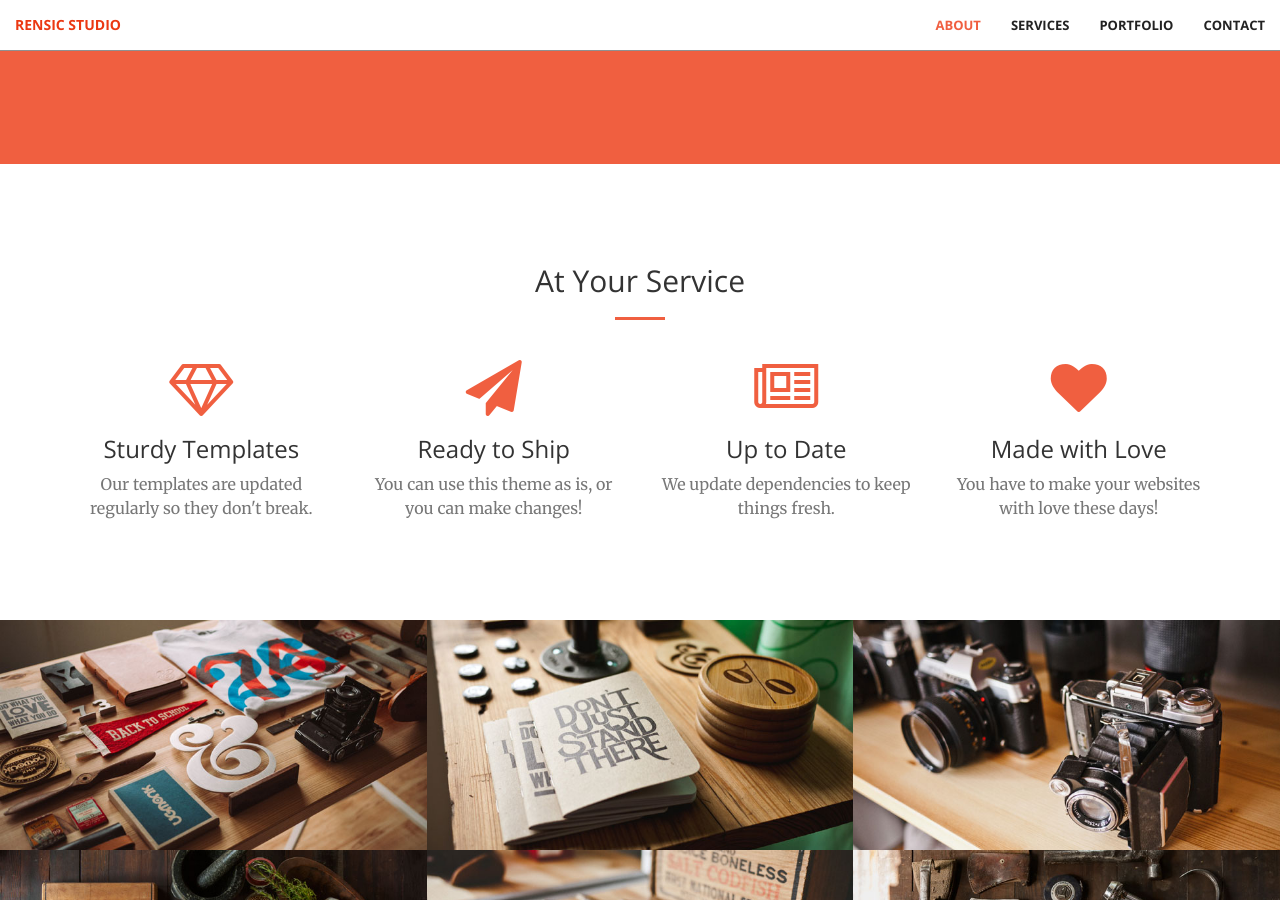
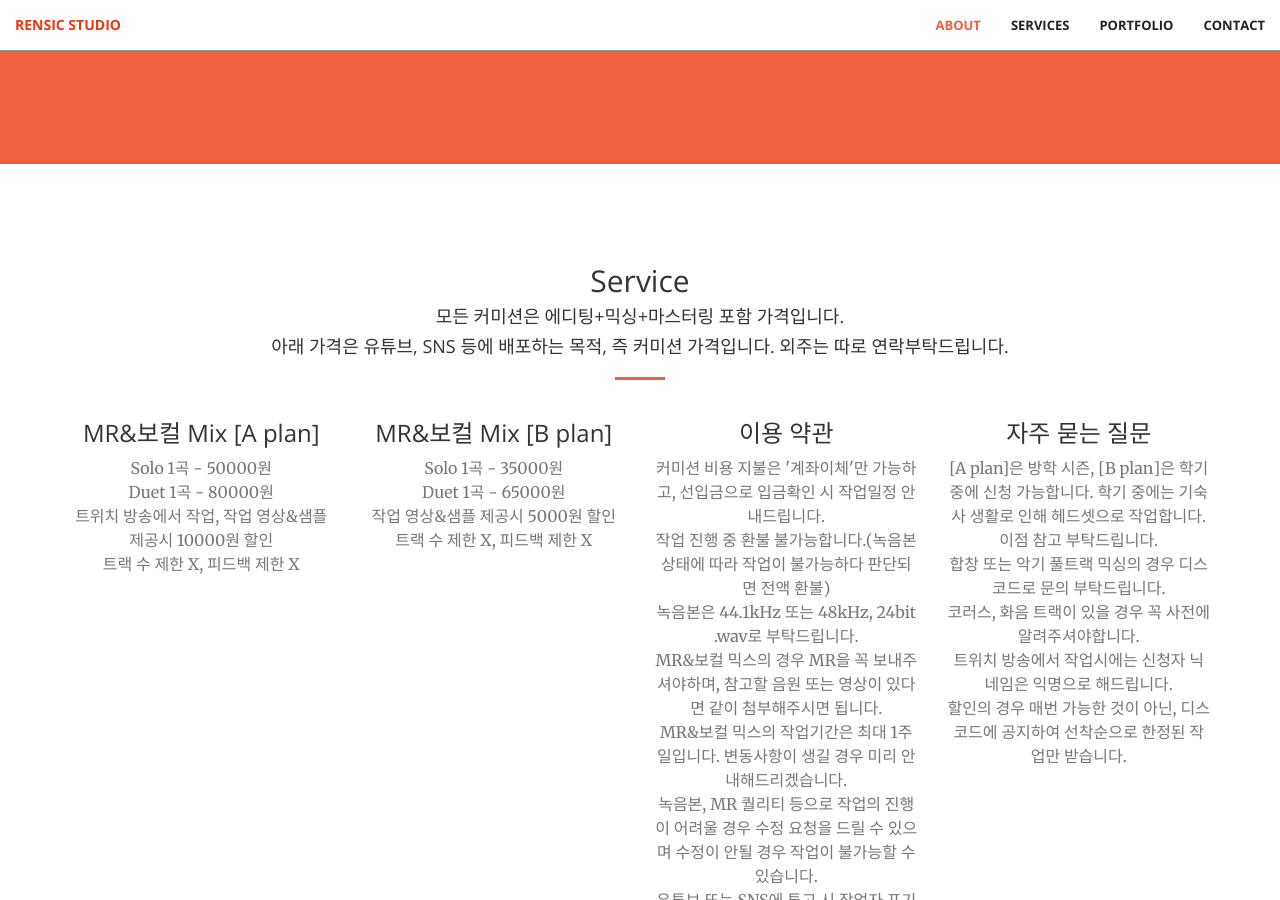
Before and after one commit to RenSicStudio/RenSicStudio.github.io, a Jekyll site: the page built from index.html, in a window 1280 px wide and 900 px high, scrolled down 1144 px. Built offline with Jekyll 4.4.1, drawn with Linux system fonts in a browser that asks for light colours; some of the changed text lies outside the part shown.

Commit message:
Update services.html

```diff
--- a/_includes/services.html
+++ b/_includes/services.html
@@ -2,7 +2,9 @@
     <div class="container">
         <div class="row">
             <div class="col-lg-12 text-center">
-                <h2 class="section-heading">At Your Service</h2>
+                <h2 class="section-heading">Service</h2>
+                <h4 class="section-heading">모든 커미션은 에디팅+믹싱+마스터링 포함 가격입니다.</h4>
+                <h4 class="section-heading">아래 가격은 유튜브, SNS 등에 배포하는 목적, 즉 커미션 가격입니다. 외주는 따로 연락부탁드립니다.</h4>
                 <hr class="primary">
             </div>
         </div>
@@ -11,30 +13,42 @@
         <div class="row">
             <div class="col-lg-3 col-md-6 text-center">
                 <div class="service-box">
-                    <i class="fa fa-4x fa-diamond wow bounceIn text-primary"></i>
-                    <h3>Sturdy Templates</h3>
-                    <p class="text-muted">Our templates are updated regularly so they don't break.</p>
+                    <h3>MR&보컬 Mix [A plan]</h3>
+                    <p class="text-muted">Solo 1곡 - 50000원</p>
+                    <p class="text-muted">Duet 1곡 - 80000원</p>
+                    <p class="text-muted">트위치 방송에서 작업, 작업 영상&샘플 제공시 10000원 할인</p>
+                    <p class="text-muted">트랙 수 제한 X, 피드백 제한 X</p>
                 </div>
             </div>
             <div class="col-lg-3 col-md-6 text-center">
                 <div class="service-box">
-                    <i class="fa fa-4x fa-paper-plane wow bounceIn text-primary" data-wow-delay=".1s"></i>
-                    <h3>Ready to Ship</h3>
-                    <p class="text-muted">You can use this theme as is, or you can make changes!</p>
+                    <h3>MR&보컬 Mix [B plan]</h3>
+                    <p class="text-muted">Solo 1곡 - 35000원</p>
+                    <p class="text-muted">Duet 1곡 - 65000원</p>
+                    <p class="text-muted">작업 영상&샘플 제공시 5000원 할인</p>
+                    <p class="text-muted">트랙 수 제한 X, 피드백 제한 X</p>
                 </div>
             </div>
             <div class="col-lg-3 col-md-6 text-center">
                 <div class="service-box">
-                    <i class="fa fa-4x fa-newspaper-o wow bounceIn text-primary" data-wow-delay=".2s"></i>
-                    <h3>Up to Date</h3>
-                    <p class="text-muted">We update dependencies to keep things fresh.</p>
+                    <h3>이용 약관</h3>
+                    <p class="text-muted">커미션 비용 지불은 '계좌이체'만 가능하고, 선입금으로 입금확인 시 작업일정 안내드립니다.</p>
+                    <p class="text-muted">작업 진행 중 환불 불가능합니다.(녹음본 상태에 따라 작업이 불가능하다 판단되면 전액 환불)</p>
+                    <p class="text-muted">녹음본은 44.1kHz 또는 48kHz, 24bit .wav로 부탁드립니다.</p>
+                    <p class="text-muted">MR&보컬 믹스의 경우 MR을 꼭 보내주셔야하며, 참고할 음원 또는 영상이 있다면 같이 첨부해주시면 됩니다.</p>
+                    <p class="text-muted">MR&보컬 믹스의 작업기간은 최대 1주일입니다. 변동사항이 생길 경우 미리 안내해드리겠습니다.</p>
+                    <p class="text-muted">녹음본, MR 퀄리티 등으로 작업의 진행이 어려울 경우 수정 요청을 드릴 수 있으며 수정이 안될 경우 작업이 불가능할 수 있습니다.</p>
+                    <p class="text-muted">유튜브 또는 SNS에 투고 시 작업자 표기 필수입니다.</p>
                 </div>
             </div>
             <div class="col-lg-3 col-md-6 text-center">
                 <div class="service-box">
-                    <i class="fa fa-4x fa-heart wow bounceIn text-primary" data-wow-delay=".3s"></i>
-                    <h3>Made with Love</h3>
-                    <p class="text-muted">You have to make your websites with love these days!</p>
+                    <h3>자주 묻는 질문</h3>
+                    <p class="text-muted">[A plan]은 방학 시즌, [B plan]은 학기 중에 신청 가능합니다. 학기 중에는 기숙사 생활로 인해 헤드셋으로 작업합니다. 이점 참고 부탁드립니다.</p>
+                    <p class="text-muted">합창 또는 악기 풀트랙 믹싱의 경우 디스코드로 문의 부탁드립니다.</p>
+                    <p class="text-muted">코러스, 화음 트랙이 있을 경우 꼭 사전에 알려주셔야합니다.</p>
+                    <p class="text-muted">트위치 방송에서 작업시에는 신청자 닉네임은 익명으로 해드립니다.</p>
+                    <p class="text-muted">할인의 경우 매번 가능한 것이 아닌, 디스코드에 공지하여 선착순으로 한정된 작업만 받습니다.</p>
                 </div>
             </div>
         </div>
```
